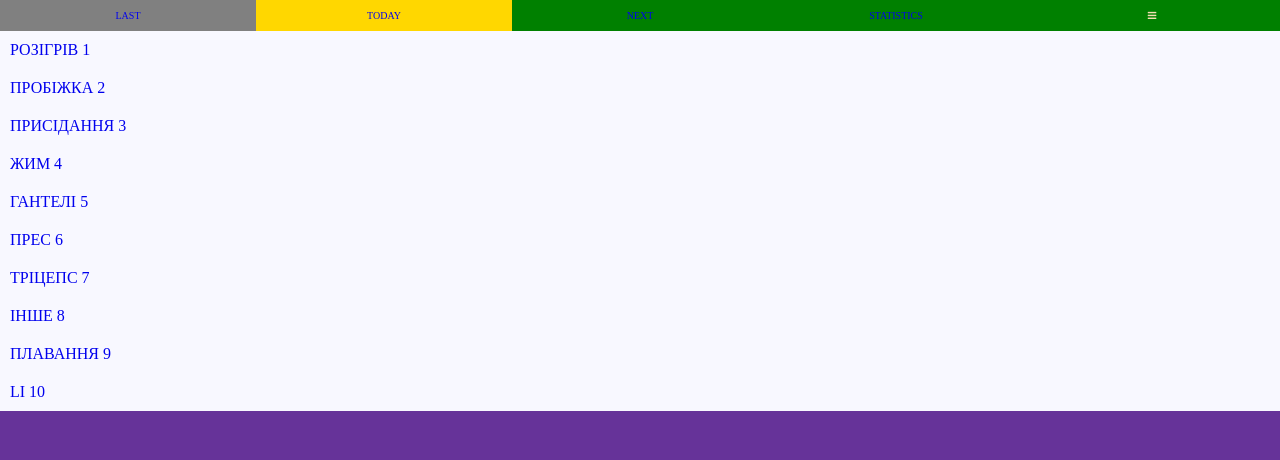
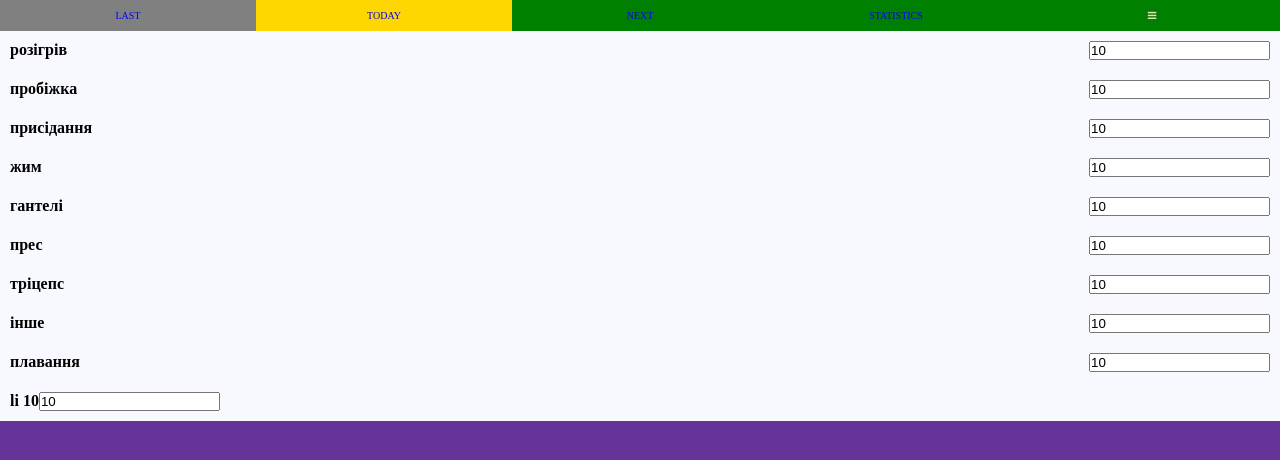
Before and after one commit to Radist2007/sportsDiary, a plain HTML site: page index.html in a window 1280 px wide. Drawn offline with Linux system fonts and the light colour scheme.

Commit message:
add inputs

```diff
--- a/css/style.css
+++ b/css/style.css
@@ -39,6 +39,9 @@ body {
     background-color: gray;
 }
 
+.span {
+
+}
 #today {
     background-color: gold;
 }
@@ -47,9 +50,12 @@ body {
 }
 
 .main > section > ul > li{
+    display: flex;
+    flex-direction: row;
+    justify-content: space-between;
     padding: 10px;
     margin: auto;
-    text-align: left;
+     text-align: left;
     background-color: ghostwhite;
 }
 
--- a/index.html
+++ b/index.html
@@ -26,16 +26,16 @@
             <main class="main">
                 <section>
                     <ul>
-                        <li><a href="#">розігрів 1</li>
-                        <li><a href="#">пробіжка 2</li>
-                        <li><a href="#">присідання 3</li>
-                        <li><a href="#">жим 4</li>
-                        <li><a href="#">гантелі 5</li>
-                        <li><a href="#">прес 6</li>
-                        <li><a href="#">тріцепс 7</li>
-                        <li><a href="#">інше 8</li>
-                        <li><a href="#">плавання 9</li>
-                        <li><a href="#">li 10</li>
+                        <li><b>розігрів</b><span class="span"><input type="text" name="start" value="10"></span></li>
+                        <li><b>пробіжка </b><span class="span"><input type="text" name="start" value="10"></li>
+                        <li><b>присідання </b><span class="span"><input type="text" name="start" value="10"></li>
+                        <li><b>жим </b><span class="span"><input type="text" name="start" value="10"></li>
+                        <li><b>гантелі </b><span class="span"><input type="text" name="start" value="10"></li>
+                        <li><b>прес </b><span class="span"><input type="text" name="start" value="10"></li>
+                        <li><b>тріцепс </b><span class="span"><input type="text" name="start" value="10"></li>
+                        <li><b>інше </b><span class="span"><input type="text" name="start" value="10"></li>
+                        <li><b>плавання </b><span class="span"><input type="text" name="start" value="10"></li>
+                        <li><b>li 10<span class="span"><input type="text" name="start" value="10"></li>
                     </ul>
                 </section>
             </main>
```
